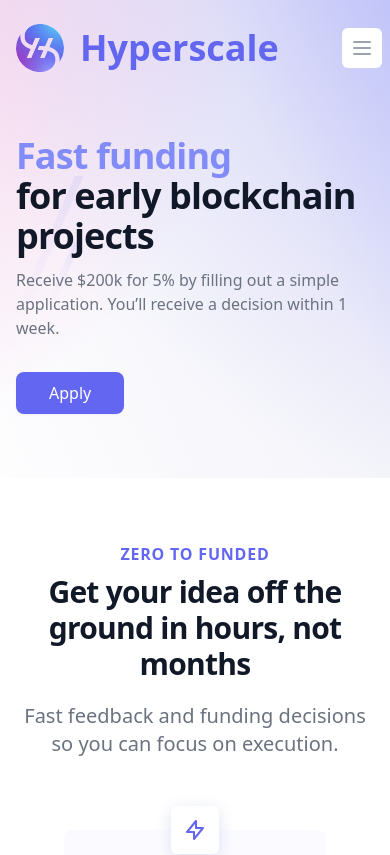
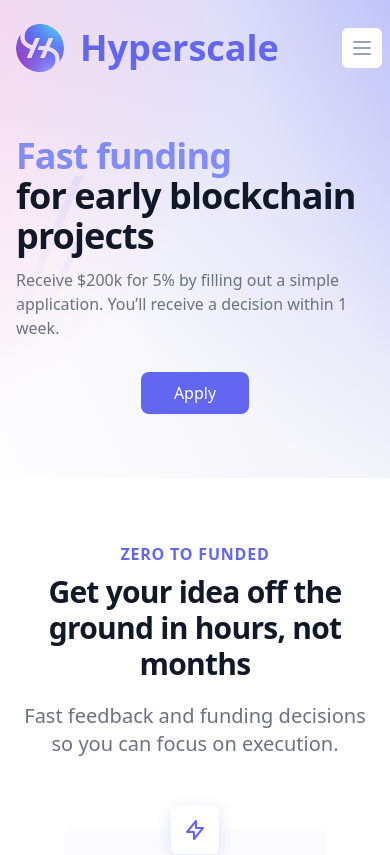
Before and after one commit to metasj/frontend, a Next.js app: page / in a window 390 px wide. Shown: the top 855 px of the page. Built offline with nearby package versions, Linux system fonts and the light colour scheme; what @tailwindcss/typography would draw is missing.

Commit message:
Center "Apply button" on screens smaller than large
This fixes issue on mobile where main "Apply button is aligned to the
left instead centered.

```diff
--- a/src/pages/index.js
+++ b/src/pages/index.js
@@ -185,7 +185,7 @@ const Landing = () => (
 								<span>Receive $200k for 5% by filling out a simple application.</span>{' '}
 								<span>You’ll receive a decision within 1 week.</span>
 							</p>
-							<div className="mt-8 sm:max-w-lg sm:mx-auto sm:text-center lg:text-left lg:mx-0">
+							<div className="mt-8 sm:max-w-lg sm:mx-auto text-center lg:text-left lg:mx-0">
 								<a
 									href="https://airtable.com/shrLFCXD7BQXUg97K"
 									className="inline-flex items-center px-8 py-2 border border-transparent text-base font-medium rounded-lg shadow-sm text-white bg-indigo-500 hover:bg-indigo-700 focus:outline-none focus:ring-2 focus:ring-offset-2 focus:ring-indigo-500"
```
